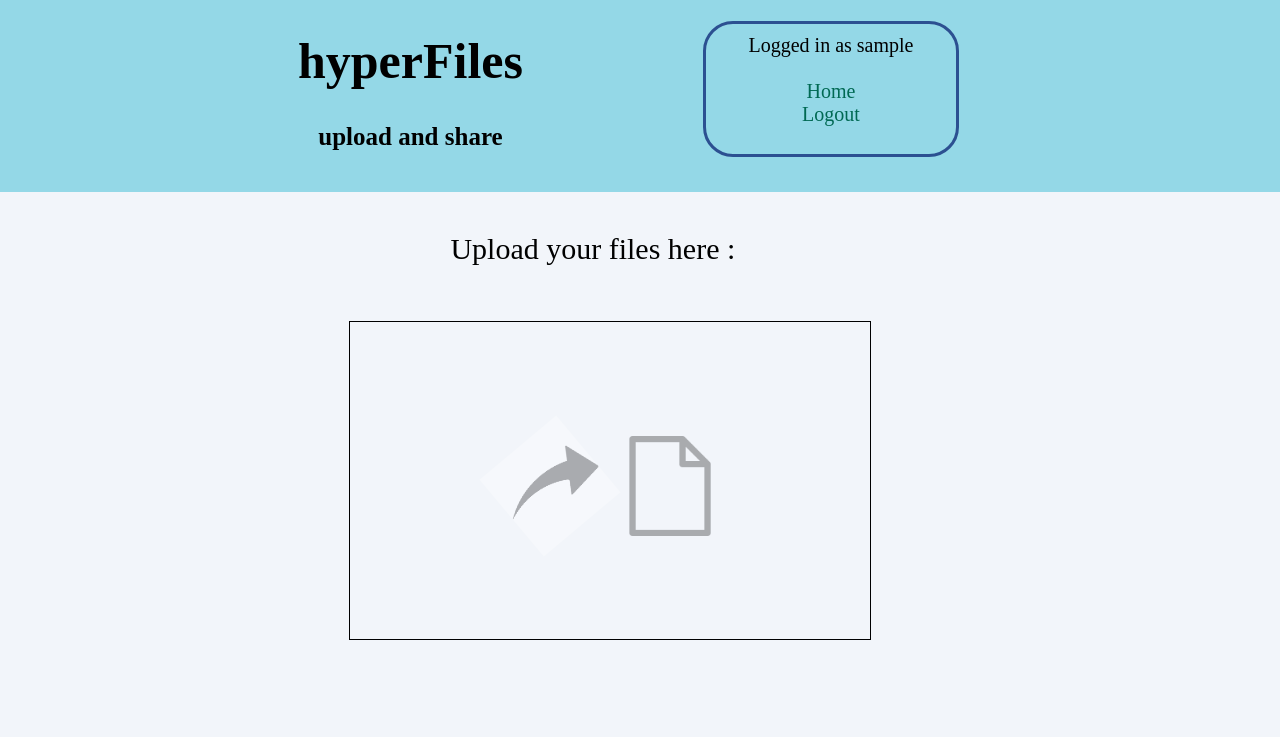
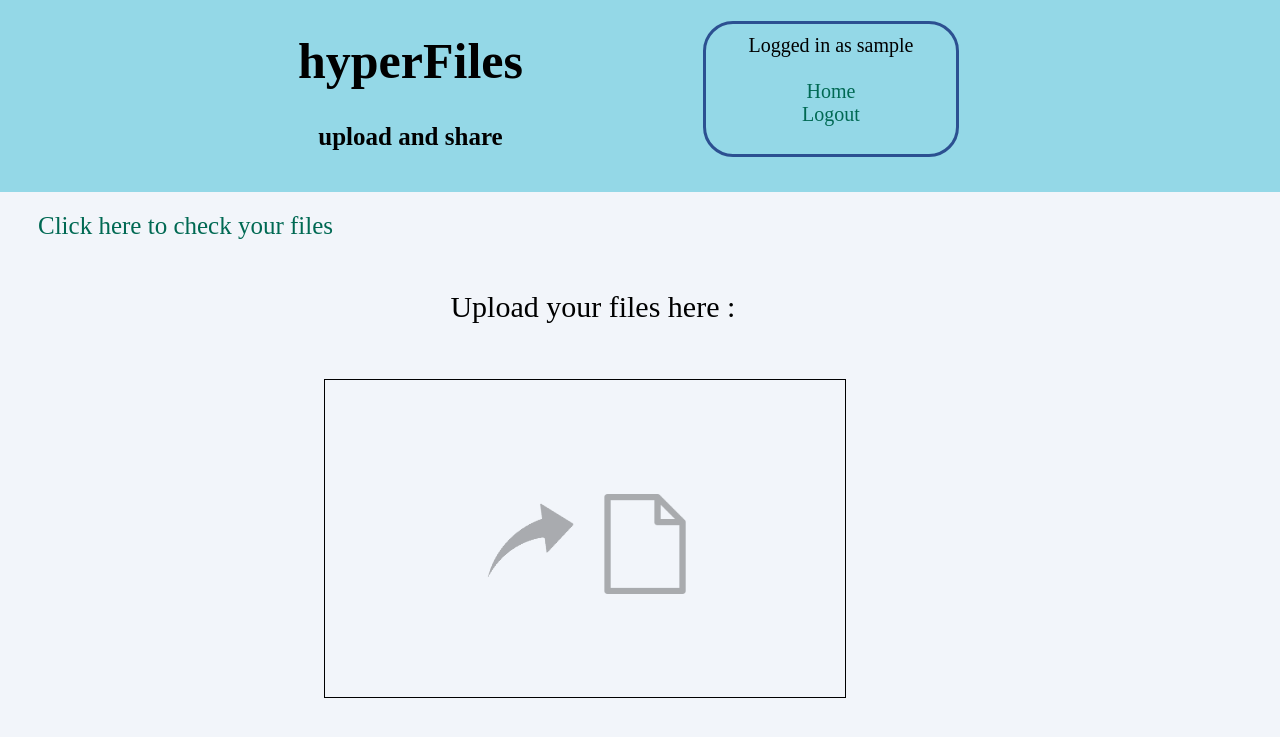
Before and after one commit to Pakopac/filer, a PHP site: page / in a window 1280 px wide. Shown: the top 737 px of the page. Run offline with PHP 8.4, Linux system fonts and the light colour scheme; the visitor is signed in with stand-in values (Sample User, id 1).

Commit message:
Add link for check files

```diff
--- /dev/null
+++ b/checkFiles.php
@@ -0,0 +1 @@
+<?php
--- a/index.php
+++ b/index.php
@@ -11,8 +11,9 @@ ob_start();
     <div class="messageNotLogged">You need to logged in to upload and access at your files</div>
  <?php endif; ?>
 <?php if (isset($_SESSION['pseudo'])):?>
+    <div class="linkCheck"><a href="checkFiles.php">Click here to check your files</a></div>
     <div class="messageUpload">Upload your files here :</div>
-    <label for="file" class="labelFile"><img class="spear" src="img/spear.jpg"><img class="icon_file" src="img/icon_file.png"></label>
+    <label for="file" class="labelFile"><img class="spear" src="img/spear.png"><img class="icon_file" src="img/icon_file.png"></label>
     <input type="file" id="file" class="inputFile">
 <?php endif; ?>
 <?php
--- a/styles.css
+++ b/styles.css
@@ -26,13 +26,6 @@ header{
     border: 3px solid #2c5091;
     border-radius: 30px;
 
-}
-.login a{
-    text-decoration: none;
-    color: #006953;
-}
-.login a:hover{
-    color: #10223e;
 }
 h1{
     font-size: 50px;
@@ -112,10 +105,10 @@ button:hover{
     margin-left: 35%;
 }
 .labelFile{
-    margin-left: 27%;
     width: 100px;
     border: 1px solid black;
     padding: 150px;
+    margin-left: 25%;
 }
 .inputFile{
     display: none;
@@ -136,3 +129,15 @@ button:hover{
 .labelFile:hover {
     background: #d5d5d5;
 }
+.linkCheck{
+    font-size: 25px;
+    color: #006953;
+    margin: 30px;
+}
+a{
+    text-decoration: none;
+    color: #006953;
+}
+a:hover{
+    color: #10223e;
+}
```
Also changed, not shown: img/spear.jpg (deleted), img/spear.png (added).
